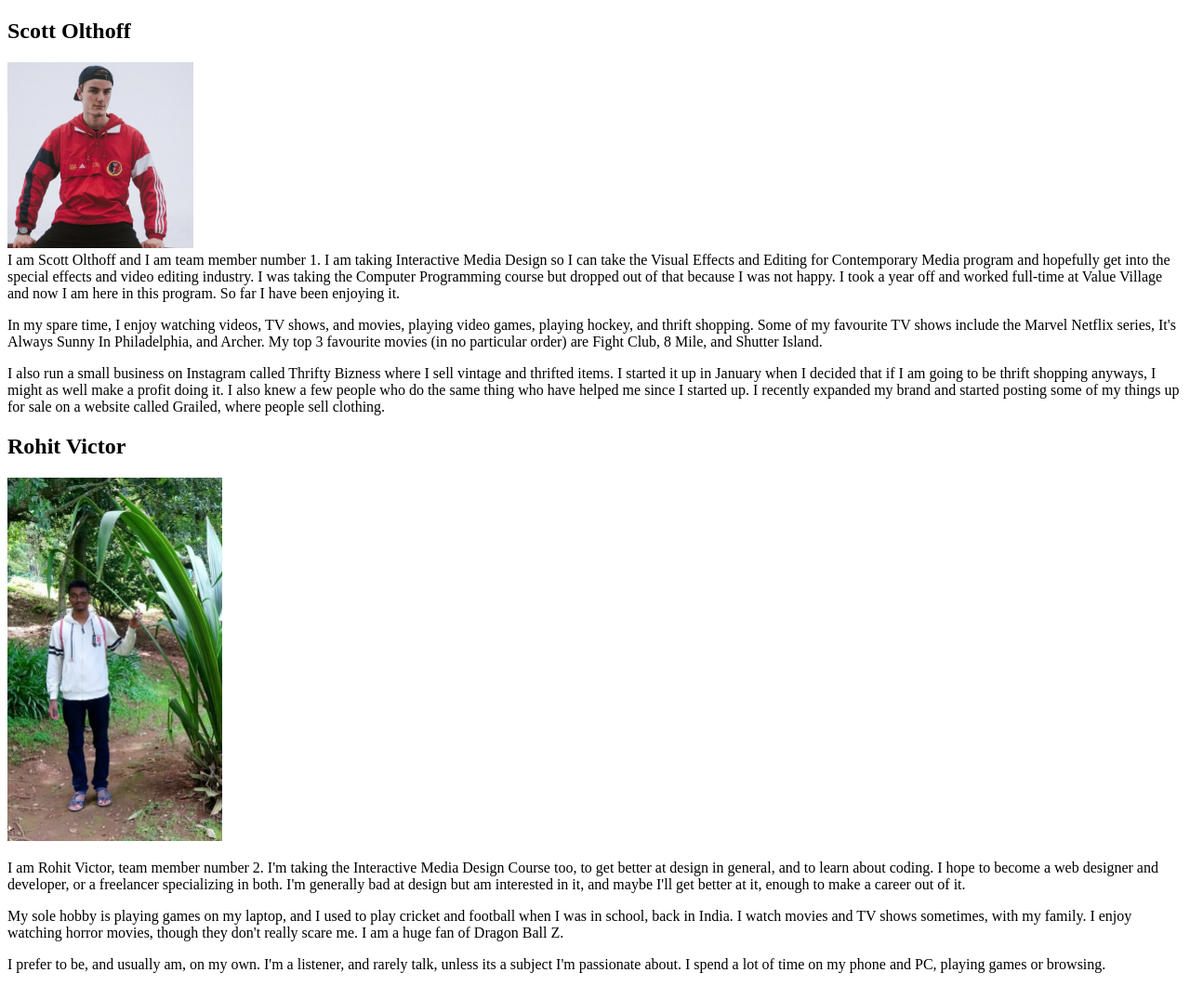
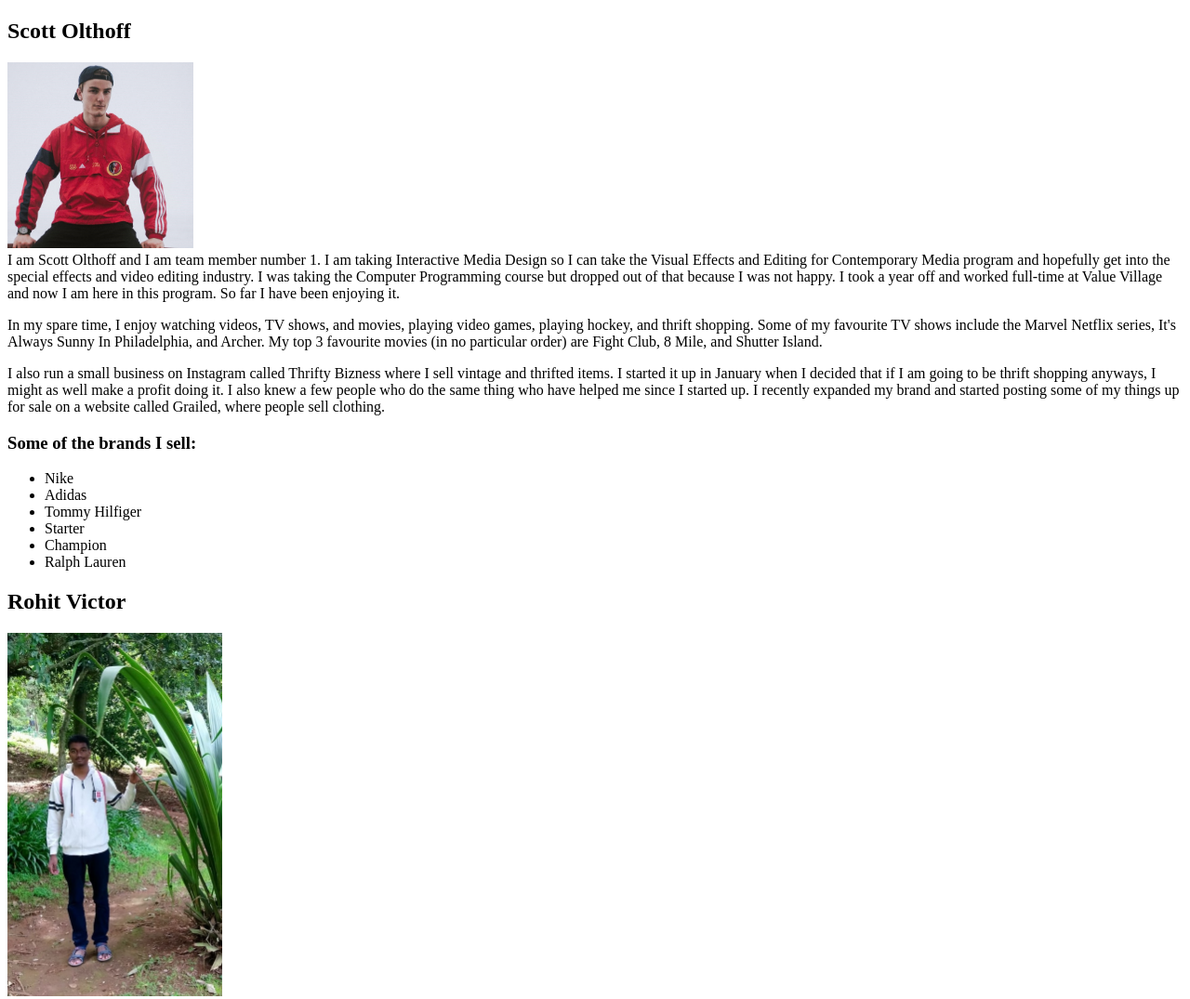
Before and after one commit to boomgreen87/olthoff_scott_victor_rohit_hw1, a plain HTML site: page index.html in a window 1280 px wide. Shown: the top 1075 px of the page at 93% size. Drawn offline with Linux system fonts and the light colour scheme.

Commit message:
Added .gitkeep to css and includes folders and added a list to index.html

```diff
--- a/index.html
+++ b/index.html
@@ -18,6 +18,17 @@
 			</p>
 			<p>
 				I also run a small business on Instagram called Thrifty Bizness where I sell vintage and thrifted items. I started it up in January when I decided that if I am going to be thrift shopping anyways, I might as well make a profit doing it. I also knew a few people who do the same thing who have helped me since I started up. I recently expanded my brand and started posting some of my things up for sale on a website called Grailed, where people sell clothing.
+
+				<h3>Some of the brands I sell:</h3>
+				<ul>
+					<li>Nike</li>
+					<li>Adidas</li>
+					<li>Tommy Hilfiger</li>
+					<li>Starter</li>
+					<li>Champion</li>
+					<li>Ralph Lauren</li>
+				</ul>
+
 			</p>
 		</section>
 		<section>
```
Also changed, not shown: assets/olthoff_scott_picture.jpg (deleted).
